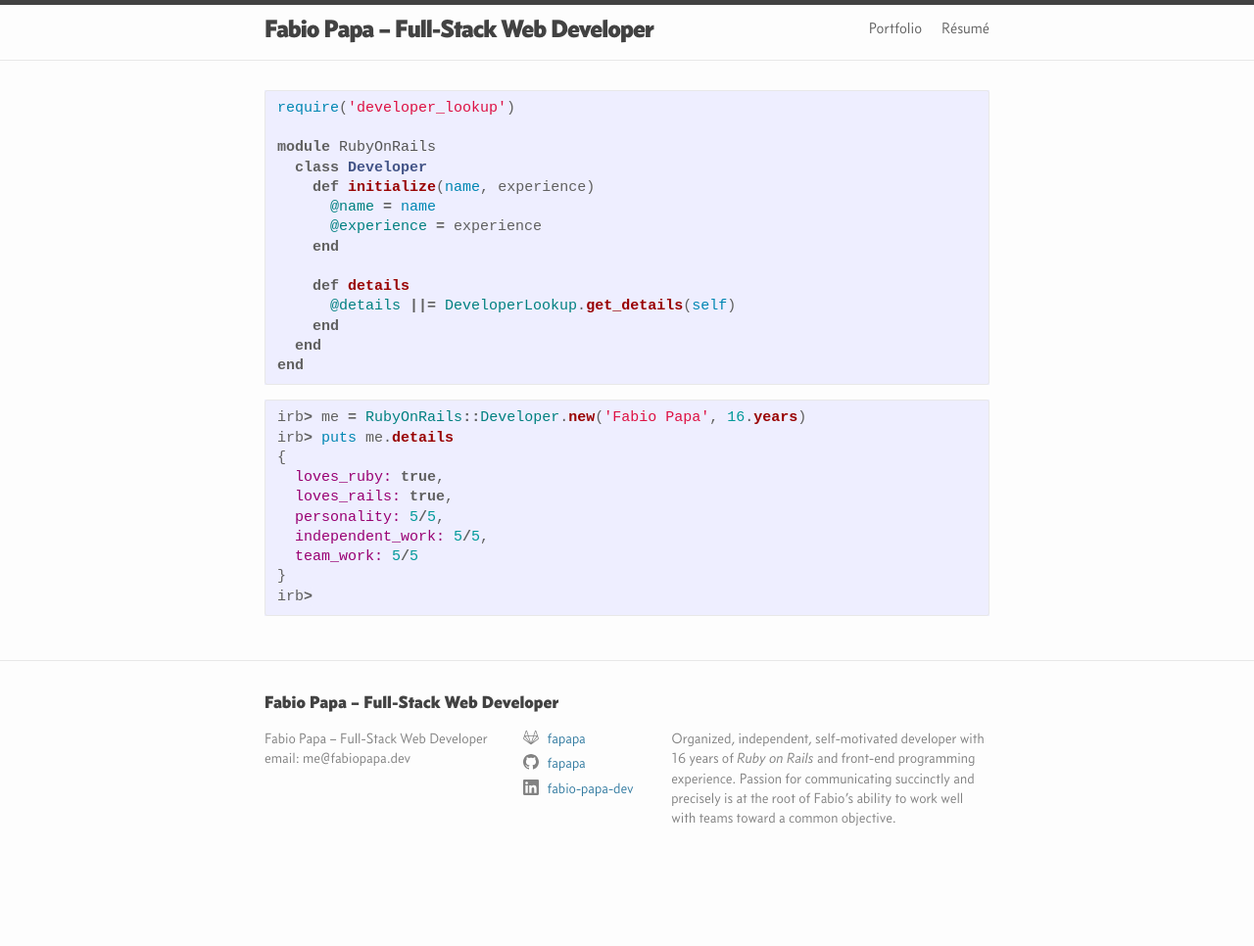
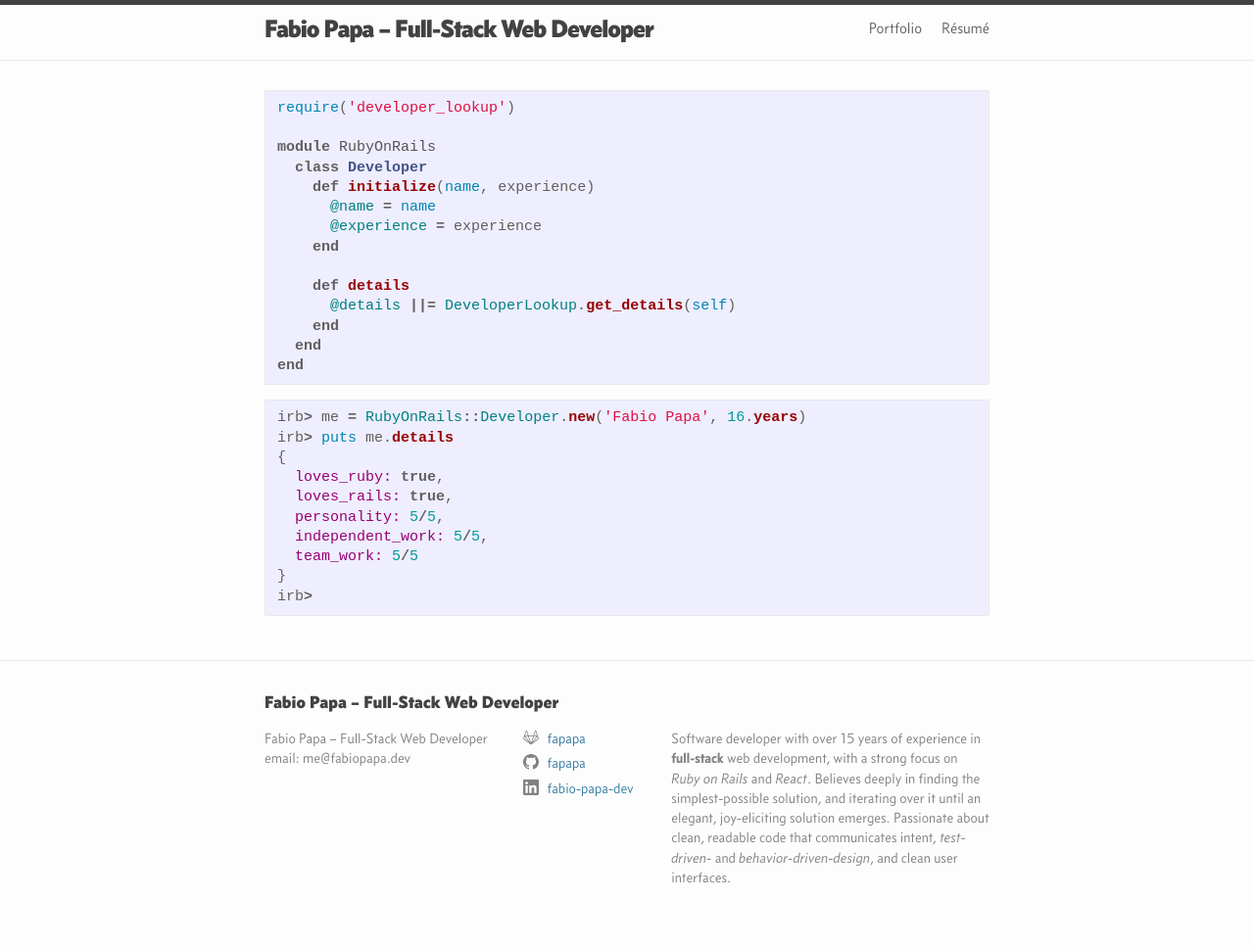
Before and after one commit to fapapa/fapapa.github.io, a Jekyll site: the page built from index.md, in a window 1280 px wide. Shown: the whole page at 98% size. Built offline with Jekyll 4.4.1, drawn with Linux system fonts in a browser that asks for light colours; before the commit the page ends 905 px from its top, so only the background shows below that.

Commit message:
Update site description to match resume summary

```diff
--- a/_config.yml
+++ b/_config.yml
@@ -17,20 +17,21 @@ title: Fabio Papa – Full-Stack Web Developer
 email: me@fabiopapa.dev
 phone: +1 (778) 230-5559
 description: >- # this means to ignore newlines until "baseurl:"
-  Organized, independent, self-motivated developer with 16 years of *Ruby on
-  Rails* and front-end programming experience. Passion for communicating
-  succinctly and precisely is at the root of Fabio's ability to work well with
-  teams toward a common objective.
+  Software developer with over 15 years of experience in **full-stack** web
+  development, with a strong focus on _Ruby on Rails_ and _React_. Believes
+  deeply in finding the simplest-possible solution, and iterating over it until
+  an elegant, joy-eliciting solution emerges. Passionate about clean, readable
+  code that communicates intent, _test-driven-_ and _behavior-driven-design_,
+  and clean user interfaces.
 
 baseurl: "" # the subpath of your site, e.g. /blog
 url: "https://www.fabiopapa.dev" # the base hostname & protocol for your site, e.g. http://example.com
-gitlab_username:  fapapa
-github_username:  fapapa
-linkedin_username:  fabio-papa-dev
+gitlab_username: fapapa
+github_username: fapapa
+linkedin_username: fabio-papa-dev
 
 # Build settings
 markdown: kramdown
-
 # Exclude from processing.
 # The following items will not be processed, by default. Create a custom list
 # to override the default setting.
```
